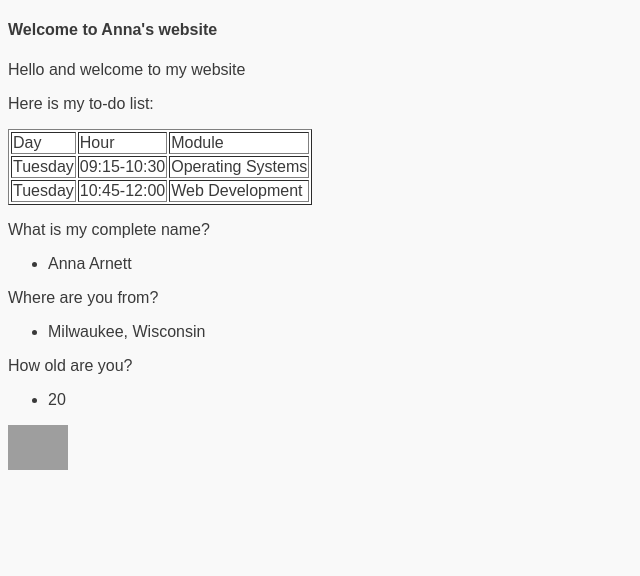
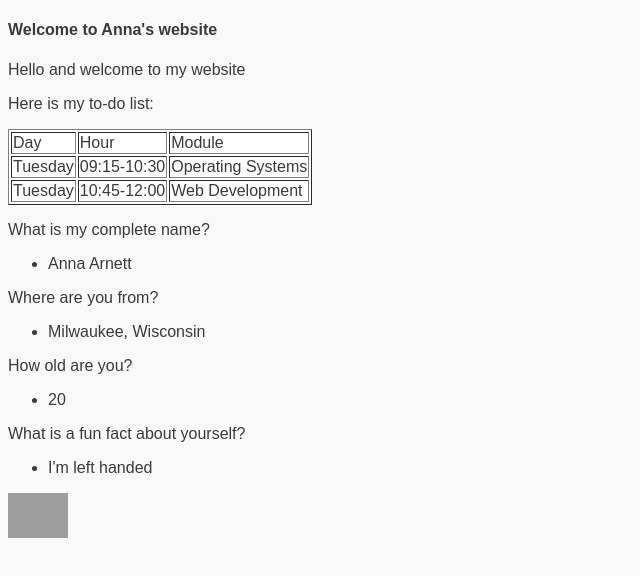
Before and after one commit to anna-arnett/annaarnett, a plain HTML site: page index.html in a window 1280 px wide. Shown: the whole page, without its empty margins (0-640 px from the left). Drawn offline with Linux system fonts and the light colour scheme; grey boxes are pictures that could not be loaded.

Commit message:
Update index.html

```diff
--- a/index.html
+++ b/index.html
@@ -32,6 +32,8 @@
   <ul><li>Milwaukee, Wisconsin</li></ul>
 <p>How old are you?</p>
   <ul><li>20</li></ul>
+<p>What is a fun fact about yourself?</p>
+  <ul><li>I'm left handed</li></ul>
 <img src="https://logos-world.net/wp-content/uploads/2020/11/GitHub-Symbol.png"/>
 </body>
 </html>
```
